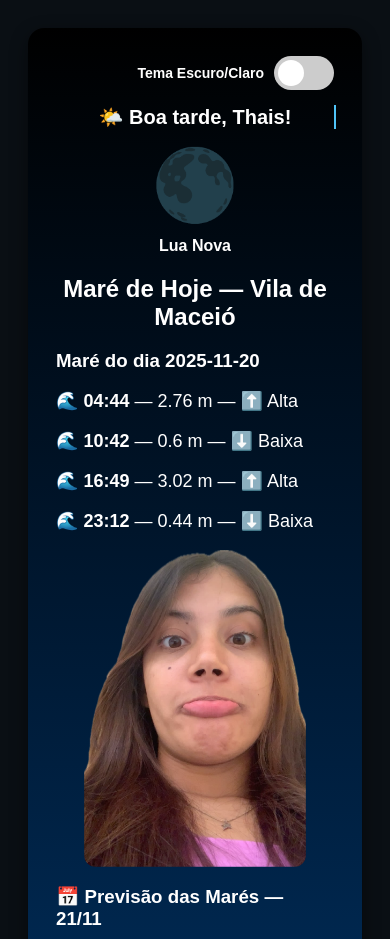
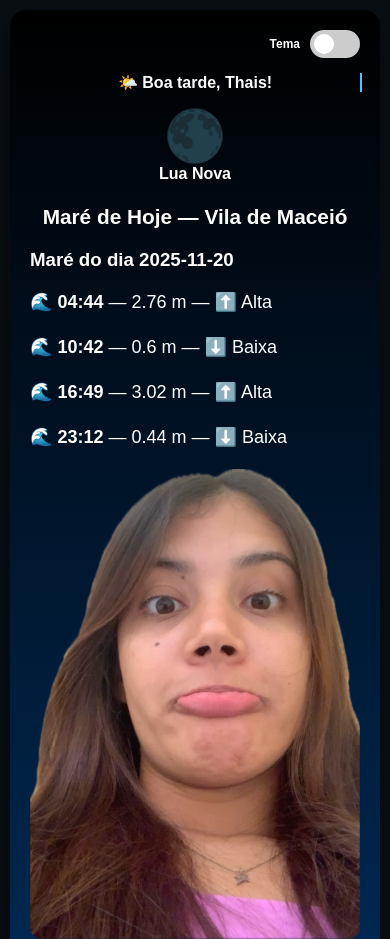
Before and after one commit to AFONTENELE/tide_app, a plain HTML site: page index.html in a window 390 px wide. Shown: the top 939 px of the page. Drawn offline with Linux system fonts and the light colour scheme.

Commit message:
Agora sim tá responsivo e com logica certa

```diff
--- a/app.js
+++ b/app.js
@@ -5,7 +5,7 @@ const previsaoDiv = document.getElementById("previsao");
 // Caminho das fotos CORRIGIDO para sua estrutura
 const FOTO_CHEIA = "imgs/foto2.png";
 const FOTO_BAIXA = "imgs/foto1.png";
-const MARE_ALTA = 2.5; // Limiar definido aqui para ser usado globalmente
+const MARE_ALTA = 2.0; // Limiar definido aqui para ser usado globalmente
 
 /* ==============================
    CÁLCULO DA FASE DA LUA COM EMOJIS
--- a/index.html
+++ b/index.html
@@ -2,6 +2,7 @@
 <html lang="pt-br">
 <head>
 <meta charset="UTF-8">
+<meta name="viewport" content="width=device-width, initial-scale=1.0">
 <title>Maré Hoje - Vila de Maceió</title>
 
 <style>
@@ -15,81 +16,51 @@
 }
 
 /* =====================================
-    TEMA ESCURO (texto branco)
+    ESTILOS GERAIS E TEMAS
 ===================================== */
 body {
     font-family: Arial, sans-serif;
     padding: 20px;
+    margin: 0; /* Remove margem padrão do navegador */
     animation: fadeIn 0.7s ease;
     background: #0A0F14;
     color: #FFFFFF !important;
+    /* Centraliza verticalmente em telas maiores */
+    min-height: 100vh;
+    display: flex;
+    flex-direction: column;
+    align-items: center;
 }
 
-.container.escuro {
-    color: #FFFFFF !important;
-}
+/* TEMA ESCURO */
+.container.escuro { color: #FFFFFF !important; }
+.container.escuro h2, .container.escuro p, .container.escuro #msg, .container.escuro #lua-nome { color: #FFFFFF !important; }
 
-.container.escuro h2,
-.container.escuro p,
-.container.escuro #msg,
-.container.escuro #lua-nome {
-    color: #FFFFFF !important;
-}
+/* TEMA CLARO */
+body.light-mode { background: #e6f5ff; color: #000000 !important; }
+.container.claro { color: #000000 !important; }
+.container.claro h2, .container.claro p, .container.claro #msg, .container.claro #lua-nome { color: #000000 !important; }
 
 /* =====================================
-    TEMA CLARO (texto preto)
-===================================== */
-body.light-mode {
-    background: #e6f5ff;
-    color: #000000 !important;
-}
-
-.container.claro {
-    color: #000000 !important;
-}
-
-.container.claro h2,
-.container.claro p,
-.container.claro #msg,
-.container.claro #lua-nome {
-    color: #000000 !important;
-}
-
-/* =====================================
-    BOX COM DEGRADÊ ANIMADO
+    BOX PRINCIPAL (CONTAINER)
 ===================================== */
 .container {
-    max-width: 500px;
-    margin: auto;
+    width: 95%; /* Ocupa 95% da tela em celulares */
+    max-width: 500px; /* Trava em 500px em desktops */
+    margin: 0 auto; /* Centralização */
     padding: 28px;
     border-radius: 16px;
+    box-sizing: border-box; /* Garante que o padding não aumente a largura total */
 
     background-size: 300% 300%;
     animation: bgMove 9s ease-in-out infinite;
-
     transition: background 0.4s ease, color 0.3s ease;
     box-shadow: 0 6px 18px rgba(0,0,0,0.45);
 }
 
-/* Tema escuro — preto e azul marinho */
-.container.escuro {
-    background: linear-gradient(
-        180deg,
-        #000000,
-        #001933,
-        #003366
-    );
-}
-
-/* Tema claro — azul bebê + branco */
-.container.claro {
-    background: linear-gradient(
-        180deg,
-        #ffffff,
-        #b3e5ff,
-        #80d4ff
-    );
-}
+/* Gradientes */
+.container.escuro { background: linear-gradient(180deg, #000000, #001933, #003366); }
+.container.claro { background: linear-gradient(180deg, #ffffff, #b3e5ff, #80d4ff); }
 
 /* =====================================
     ANIMAÇÕES INTERNAS
@@ -105,6 +76,7 @@ h2 {
     text-align: center;
     margin-bottom: 15px;
     animation: fadeIn 1s ease;
+    line-height: 1.3; /* Melhora leitura se quebrar linha */
 }
 
 #msg {
@@ -115,13 +87,15 @@ h2 {
     white-space: nowrap;
     border-right: 2px solid #4FC3F7;
     width: 0;
-    margin-bottom: 15px;
+    margin: 0 auto 15px auto; /* Centraliza margem */
     animation: typing 2.2s steps(40) forwards;
+    max-width: 100%; /* Evita estourar container */
 }
 
 #resultado p, #previsao p {
     animation: slideUp 0.5s ease;
     font-size: 18px;
+    line-height: 1.5;
 }
 
 #lua-emoji {
@@ -130,53 +104,45 @@ h2 {
     animation: fadeIn 1s ease;
 }
 
-/* Imagem da maré - DIMINUÍDA */
 #img-mare {
-    max-width: 80%; /* DIMINUIÇÃO DA FOTO */
-    display: block; /* Garante que a margem automática funcione */
-    margin: 15px auto; /* Centraliza a foto */
+    max-width: 80%;
+    height: auto; /* Mantém proporção */
+    display: block;
+    margin: 15px auto;
     border-radius: 12px;
     animation: fadeIn 1s ease;
 }
 
 /* =====================================
-    ESTILO DO INTERRUPTOR (TOGGLE SWITCH)
+    SWITCH (BOTÃO TEMA)
 ===================================== */
 .switch-container {
     display: flex;
     justify-content: flex-end;
-    align-items: center; /* Alinha o texto e o switch verticalmente */
-    gap: 10px; /* Espaço entre o texto e o switch */
+    align-items: center;
+    gap: 10px;
     margin-bottom: 15px;
 }
 
 .switch-label {
     font-size: 14px;
     font-weight: bold;
-    color: inherit; /* Herda a cor do tema */
+    color: inherit;
 }
 
 .switch {
     position: relative;
     display: inline-block;
-    width: 60px;
-    height: 34px;
+    width: 50px; /* Levemente menor para mobile */
+    height: 28px;
 }
 
-/* Oculta o checkbox padrão */
-.switch input {
-    opacity: 0;
-    width: 0;
-    height: 0;
-}
+.switch input { opacity: 0; width: 0; height: 0; }
 
 .slider {
     position: absolute;
     cursor: pointer;
-    top: 0;
-    left: 0;
-    right: 0;
-    bottom: 0;
+    top: 0; left: 0; right: 0; bottom: 0;
     background-color: #ccc;
     transition: 0.4s;
     border-radius: 34px;
@@ -185,8 +151,8 @@ h2 {
 .slider:before {
     position: absolute;
     content: "";
-    height: 26px;
-    width: 26px;
+    height: 20px;
+    width: 20px;
     left: 4px;
     bottom: 4px;
     background-color: white;
@@ -194,28 +160,54 @@ h2 {
     border-radius: 50%;
 }
 
-/* Quando o checkbox está CHECADO (Modo Claro) */
-input:checked + .slider {
-    background-color: #4FC3F7;
-}
-
-/* Move o pino/círculo para a direita (Modo Claro) */
-input:checked + .slider:before {
-    transform: translateX(26px);
-}
+input:checked + .slider { background-color: #4FC3F7; }
+input:checked + .slider:before { transform: translateX(22px); }
 
 /* =====================================
     MARCA D'ÁGUA
 ===================================== */
 .watermark {
     text-align: center;
-    margin-top: 30px;
+    margin-top: 20px; /* Reduzi um pouco */
     font-size: 12px;
-    color: rgba(255, 255, 255, 0.4); /* Cor clara e transparente */
+    color: rgba(255, 255, 255, 0.4);
+    width: 100%;
 }
+body.light-mode .watermark { color: rgba(0, 0, 0, 0.4); }
 
-body.light-mode .watermark {
-    color: rgba(0, 0, 0, 0.4);
+/* =====================================
+    RESPONSIVIDADE (MOBILE)
+    Ajustes para telas menores que 480px
+===================================== */
+@media (max-width: 480px) {
+    body {
+        padding: 10px; /* Menos padding no body */
+    }
+
+    .container {
+        padding: 20px; /* Menos padding interno */
+        width: 100%; /* Aproveita toda a largura disponível */
+    }
+
+    h2 {
+        font-size: 1.3rem; /* Título um pouco menor */
+    }
+
+    #msg {
+        font-size: 16px; /* Fonte menor para caber a animação de digitação */
+    }
+
+    #lua-emoji {
+        font-size: 50px; /* Lua menor */
+    }
+
+    #img-mare {
+        max-width: 100%; /* Imagem ocupa largura total do container */
+    }
+
+    .switch-label {
+        font-size: 12px; /* Texto do switch menor */
+    }
 }
 </style>
 </head>
@@ -225,17 +217,18 @@ body.light-mode .watermark {
 <div id="box" class="container escuro">
 
     <div class="switch-container">
-        <span class="switch-label">Tema Escuro/Claro</span>
+        <span class="switch-label">Tema</span>
         <label class="switch">
             <input type="checkbox" id="theme-toggle" onchange="alternarModo()">
             <span class="slider"></span>
         </label>
     </div>
+
     <div id="msg">...</div>
 
     <div id="lua-box" style="text-align:center; margin-bottom: 20px;">
         <div id="lua-emoji" style="display:none;"></div>
-        <p id="lua-nome" style="font-weight:bold;"></p>
+        <p id="lua-nome" style="font-weight:bold; margin: 5px 0 0 0;"></p>
     </div>
 
     <h2>Maré de Hoje — Vila de Maceió</h2>
@@ -303,6 +296,7 @@ function alternarModo() {
     const h = new Date().getHours();
     const msg = document.getElementById("msg");
 
+    // Texto adaptado para garantir que caiba na animação mobile
     if (h >= 5 && h < 12) msg.textContent = "☀️ Bom dia, Thais!";
     else if (h >= 12 && h < 18) msg.textContent = "🌤️ Boa tarde, Thais!";
     else msg.textContent = "🌙 Boa noite, Thais!";
```
Also changed, not shown: 1 other file.
